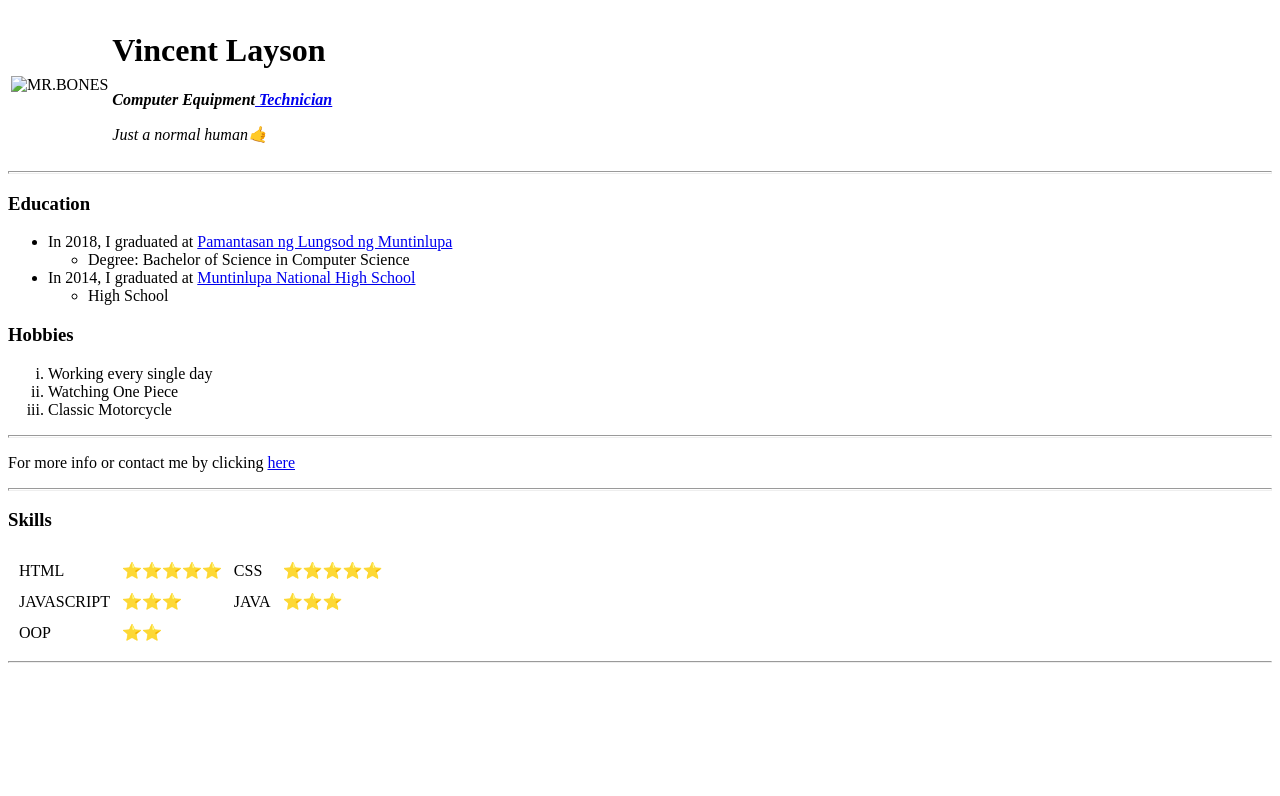
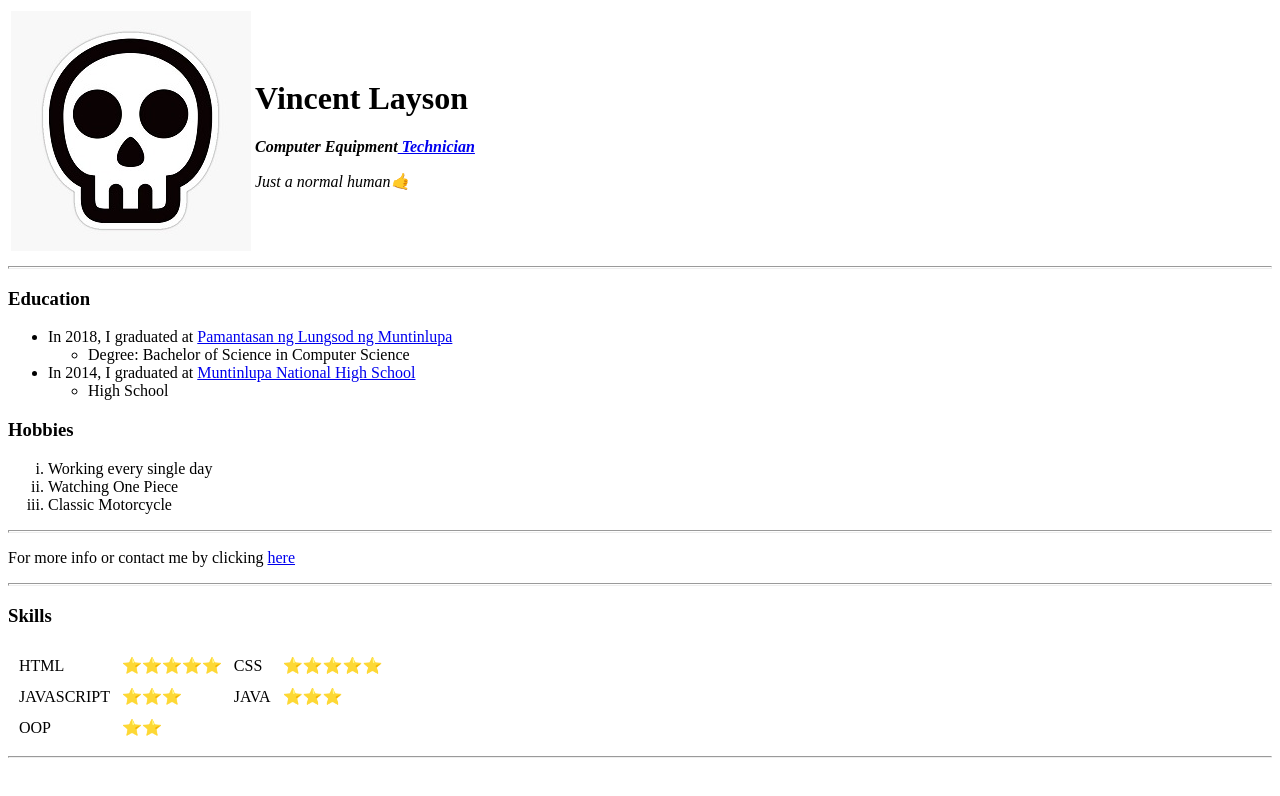
Before and after one commit to VincentLayson/cv, a plain HTML site: page index.html in a window 1280 px wide. Drawn offline with Linux system fonts and the light colour scheme.

Commit message:
Update index.html

```diff
--- a/index.html
+++ b/index.html
@@ -9,7 +9,7 @@
 <body>
   <table>
     <tr>
-      <td><img src="images/bones.jpg" alt="MR.BONES"></td>
+      <td><img src="bones.jpg" alt="MR.BONES"></td>
       <td>
         <h1>Vincent Layson</h1>
         <p><em><strong>Computer Equipment<a href="https://resources.workable.com/computer-technician-job-description#:~:text=A%20Computer%20Technician%20is%20a,and%20customers%20onsite%20or%20remotely."> Technician</a></strong></em></p>
```
